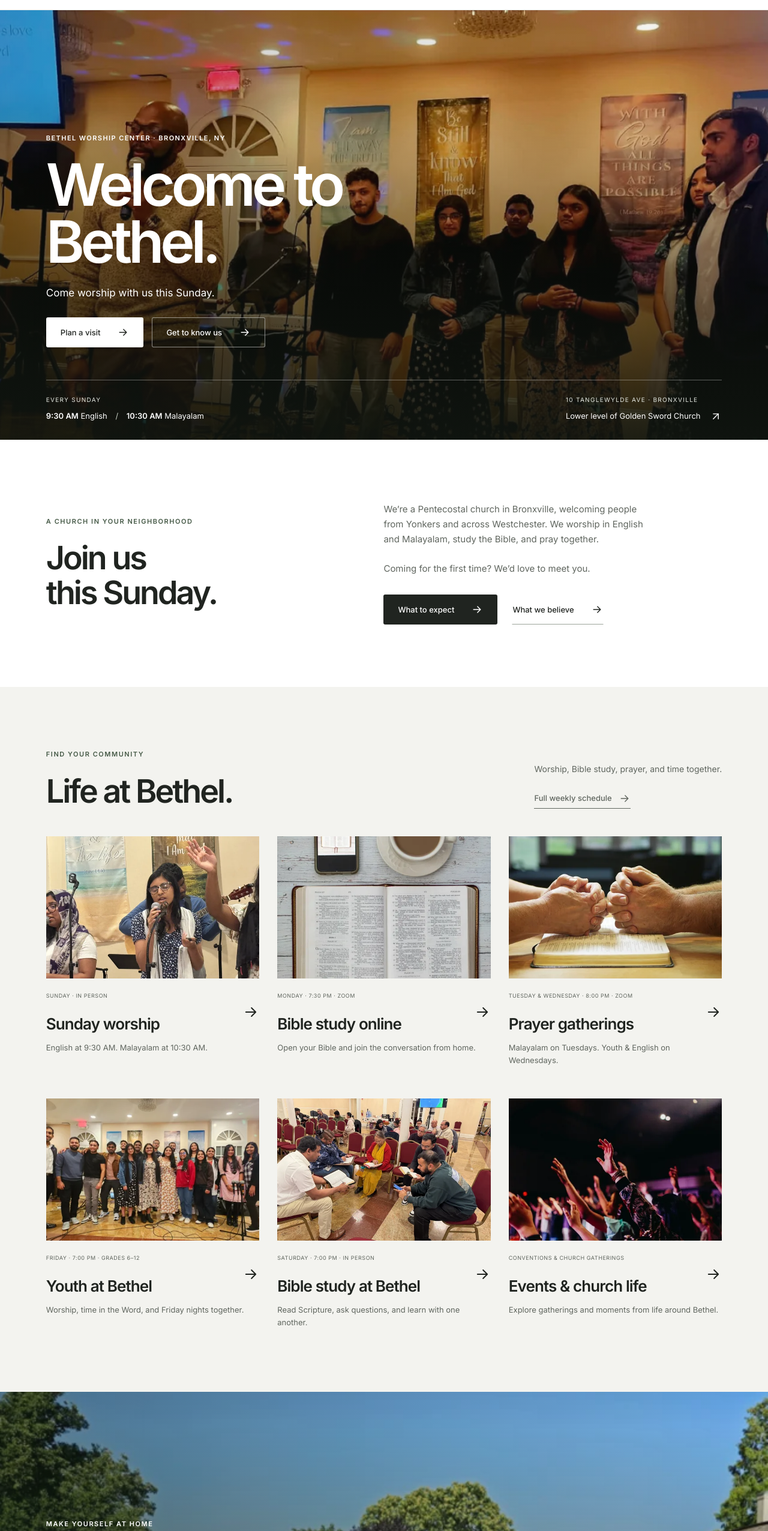
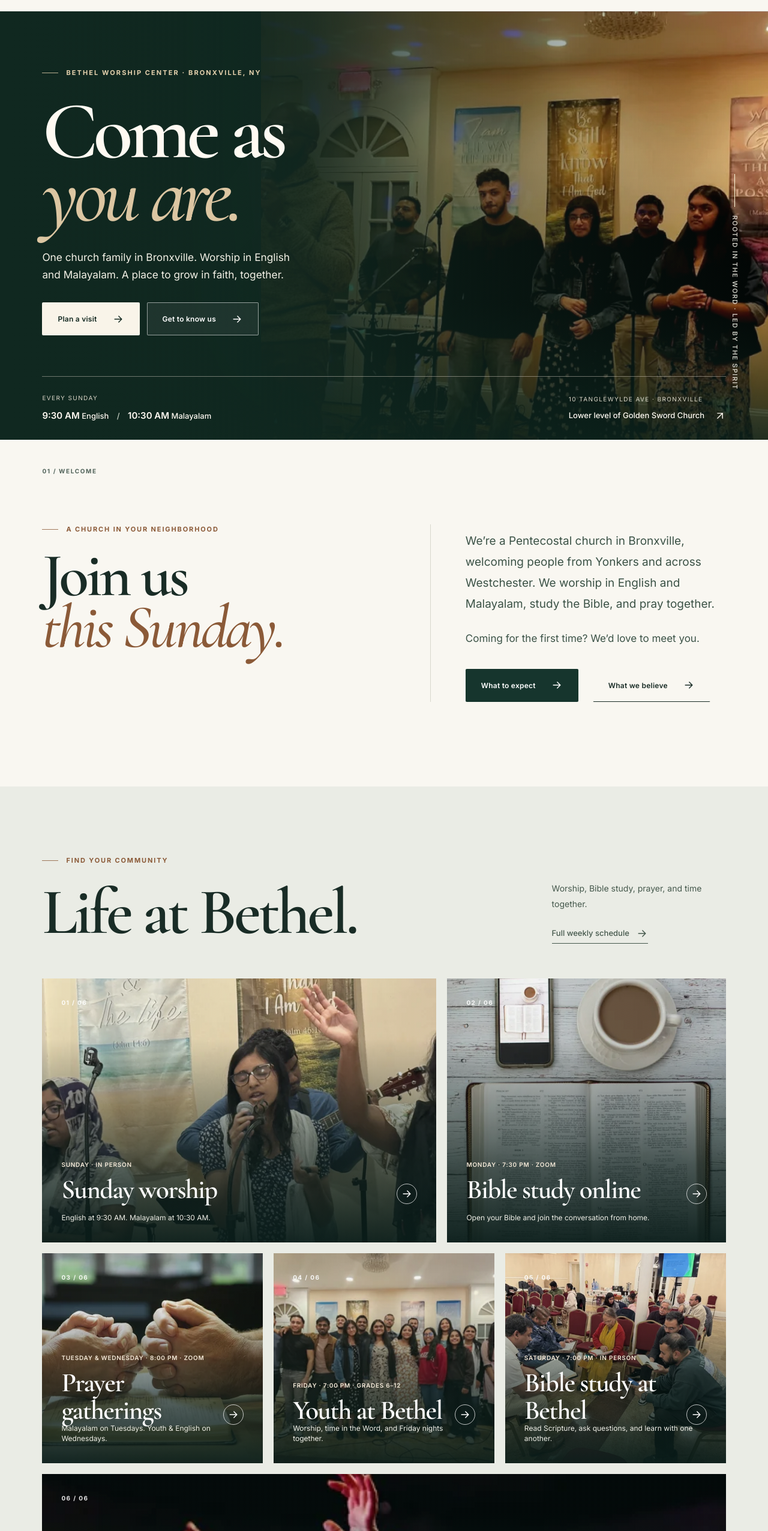
Before and after one commit to elevin01/Bethel, a plain HTML site: page index.html in a window 1280 px wide. Shown: the part 68-2620 px from the top of the page at 60% size. Drawn offline with Linux system fonts and the light colour scheme.

Commit message:
Redesign homepage composition and refresh primary destination pages

```diff
--- a/about/index.html
+++ b/about/index.html
@@ -16,11 +16,12 @@
 <meta content="https://bwcny.org/assets/images/family-1400.webp" property="og:image"/>
 <meta content="summary_large_image" name="twitter:card"/>
 <link href="../manifest.json" rel="manifest"/>
-<meta content="#ffffff" name="theme-color"/>
+<meta content="#f9f7f1" name="theme-color"/>
 <link href="../assets/LogoSmallCircle.png" rel="icon" type="image/png"/>
 <link href="../assets/LogoSmallCircle.png" rel="apple-touch-icon"/>
 <link href="../styles.css" rel="stylesheet"/>
 <link href="../welcome.css?v=10" rel="stylesheet"/>
+<link href="../reform.css?v=1" rel="stylesheet"/>
 <script type="application/ld+json">{
   "@context": "https://schema.org",
   "@graph": [
--- a/index.html
+++ b/index.html
@@ -26,11 +26,12 @@
 <meta content="https://bwcny.org/assets/images/gathering-1400.webp" name="twitter:image"/>
 <!-- Geo -->
 <link href="manifest.json" rel="manifest"/>
-<meta content="#ffffff" name="theme-color"/>
+<meta content="#f9f7f1" name="theme-color"/>
 <link href="assets/LogoSmallCircle.png" rel="icon" type="image/png"/>
 <link href="assets/LogoSmallCircle.png" rel="apple-touch-icon"/>
 <link href="styles.css" rel="stylesheet"/>
 <link href="./welcome.css?v=12" rel="stylesheet"/>
+<link href="./reform.css?v=1" rel="stylesheet"/>
 <script type="application/ld+json">{
   "@context": "https://schema.org",
   "@graph": [
@@ -216,17 +217,18 @@
 </picture>
 <div class="w-wrap w-hero-content">
 <p class="w-eyebrow">Bethel Worship Center · Bronxville, NY</p>
-<h1 id="home-heading">Welcome to<br/>Bethel.</h1>
-<p class="w-hero-invite">Come worship with us this Sunday.</p>
+<h1 id="home-heading">Come as<br/><em>you are.</em></h1>
+<p class="w-hero-invite">One church family in Bronxville. Worship in English and Malayalam. A place to grow in faith, together.</p>
 <div class="w-actions"><a class="w-button w-button--light" href="./visit/">Plan a visit<svg aria-hidden="true" class="w-icon" fill="none" focusable="false" height="20" stroke="currentColor" stroke-linecap="round" stroke-linejoin="round" stroke-width="1.7" viewbox="0 0 24 24" width="20"><path d="M5 12h14m-6-6 6 6-6 6"></path></svg></a><a class="w-button w-button--glass" href="./about/">Get to know us<svg aria-hidden="true" class="w-icon" fill="none" focusable="false" height="20" stroke="currentColor" stroke-linecap="round" stroke-linejoin="round" stroke-width="1.7" viewbox="0 0 24 24" width="20"><path d="M5 12h14m-6-6 6 6-6 6"></path></svg></a></div>
 </div>
+<div class="w-hero-aside" aria-hidden="true"><span>Rooted in the Word · Led by the Spirit</span></div>
 <div class="w-wrap w-hero-details">
 <div><span class="w-detail-label">Every Sunday</span><p><strong>9:30 AM</strong> English <span class="w-time-divider">/</span> <strong>10:30 AM</strong> Malayalam</p></div>
 <a class="w-hero-location" href="https://maps.google.com/?q=10+Tanglewylde+Ave+Bronxville+NY+10708" rel="noreferrer" target="_blank"><span class="w-detail-label">10 Tanglewylde Ave · Bronxville</span><p>Lower level of Golden Sword Church <svg aria-hidden="true" class="w-icon" fill="none" focusable="false" height="20" stroke="currentColor" stroke-linecap="round" stroke-linejoin="round" stroke-width="1.7" viewbox="0 0 24 24" width="20"><path d="M7 17 17 7M7 7h10v10"></path></svg></p></a>
 </div>
 </section>
 <section class="w-section w-wrap w-sunday">
-<div class="w-sunday-copy"><p class="w-eyebrow">A church in your neighborhood</p><h2>Join us<br/>this Sunday.</h2></div>
+<div class="w-sunday-copy"><p class="w-eyebrow">A church in your neighborhood</p><h2>Join us<br/><em>this Sunday.</em></h2></div>
 <div class="w-sunday-copy">
 <p>We’re a Pentecostal church in Bronxville, welcoming people from Yonkers and across Westchester. We worship in English and Malayalam, study the Bible, and pray together.</p>
 <p>Coming for the first time? We’d love to meet you.</p>
@@ -234,6 +236,7 @@
 </section>
 <section aria-labelledby="life-heading" class="w-section w-life"><div class="w-wrap">
 <div class="w-section-head"><div><p class="w-eyebrow">Find your community</p><h2 id="life-heading">Life at Bethel.</h2></div><p>Worship, Bible study, prayer, and time together.<br/><a class="w-inline" href="./schedule/">Full weekly schedule <svg aria-hidden="true" class="w-icon" fill="none" focusable="false" height="20" stroke="currentColor" stroke-linecap="round" stroke-linejoin="round" stroke-width="1.7" viewBox="0 0 24 24" width="20"><path d="M5 12h14m-6-6 6 6-6 6"></path></svg></a></p></div>
+<p class="w-life-swipe" aria-hidden="true">Swipe to explore gatherings</p>
 <div class="w-life-grid">
 <a class="w-life-card" href="./worship/"><img alt="Worship at Bethel" decoding="async" height="1050" loading="lazy" sizes="(max-width: 720px) 88vw, (max-width: 1100px) 43vw, 28vw" src="./assets/images/worship-1400.webp" srcset="./assets/images/worship-640.webp 640w, ./assets/images/worship-1400.webp 1400w" width="1400"/><div><div><small>Sunday · In person</small><h3>Sunday worship</h3></div><svg aria-hidden="true" class="w-icon" fill="none" focusable="false" height="20" stroke="currentColor" stroke-linecap="round" stroke-linejoin="round" stroke-width="1.7" viewBox="0 0 24 24" width="20"><path d="M5 12h14m-6-6 6 6-6 6"></path></svg></div><p>English at 9:30 AM. Malayalam at 10:30 AM.</p></a>
 <a class="w-life-card" href="./bible-study/#online-study"><img alt="An open Bible beside a cup of coffee and a phone" decoding="async" height="1125" loading="lazy" sizes="(max-width: 720px) 88vw, (max-width: 1100px) 43vw, 28vw" src="./assets/images/stock-bible-study-900.webp" srcset="./assets/images/stock-bible-study-480.webp 480w, ./assets/images/stock-bible-study-900.webp 900w" width="900"/><div><div><small>Monday · 7:30 PM · Zoom</small><h3>Bible study online</h3></div><svg aria-hidden="true" class="w-icon" fill="none" focusable="false" height="20" stroke="currentColor" stroke-linecap="round" stroke-linejoin="round" stroke-width="1.7" viewBox="0 0 24 24" width="20"><path d="M5 12h14m-6-6 6 6-6 6"></path></svg></div><p>Open your Bible and join the conversation from home.</p></a>
@@ -245,7 +248,7 @@
 </div></section>
 <section class="w-community">
 <img alt="Bethel members enjoying an outdoor church gathering" decoding="async" height="852" loading="lazy" sizes="(max-width: 720px) 90vw, 50vw" src="./assets/images/community-1400.webp" srcset="./assets/images/community-640.webp 640w, ./assets/images/community-1400.webp 1400w" width="1400"/>
-<div class="w-wrap"><p class="w-eyebrow">Make yourself at home</p><h2>Life is<br/>better shared.</h2><a class="w-button w-button--light" href="./events/">Find a gathering<svg aria-hidden="true" class="w-icon" fill="none" focusable="false" height="20" stroke="currentColor" stroke-linecap="round" stroke-linejoin="round" stroke-width="1.7" viewbox="0 0 24 24" width="20"><path d="M5 12h14m-6-6 6 6-6 6"></path></svg></a></div>
+<div class="w-wrap"><p class="w-eyebrow">Make yourself at home</p><h2>Life is<br/><em>better shared.</em></h2><a class="w-button w-button--light" href="./events/">Find a gathering<svg aria-hidden="true" class="w-icon" fill="none" focusable="false" height="20" stroke="currentColor" stroke-linecap="round" stroke-linejoin="round" stroke-width="1.7" viewbox="0 0 24 24" width="20"><path d="M5 12h14m-6-6 6 6-6 6"></path></svg></a></div>
 </section>
 <section class="w-section w-wrap w-week">
 <div><p class="w-eyebrow">You’re invited</p><h2>This week<br/>at Bethel.</h2><p>Make time for worship, conversation, and prayer. Join us in Bronxville or online.</p><a class="w-button w-button--text" href="./schedule/">Full weekly schedule<svg aria-hidden="true" class="w-icon" fill="none" focusable="false" height="20" stroke="currentColor" stroke-linecap="round" stroke-linejoin="round" stroke-width="1.7" viewbox="0 0 24 24" width="20"><path d="M5 12h14m-6-6 6 6-6 6"></path></svg></a><span class="w-small">All times Eastern</span></div>
```
Also changed, not shown: events/index.html (+2 -1 lines), visit/index.html (+2 -1 lines), worship/index.html (+2 -1 lines), youth/index.html (+3 -2 lines).
